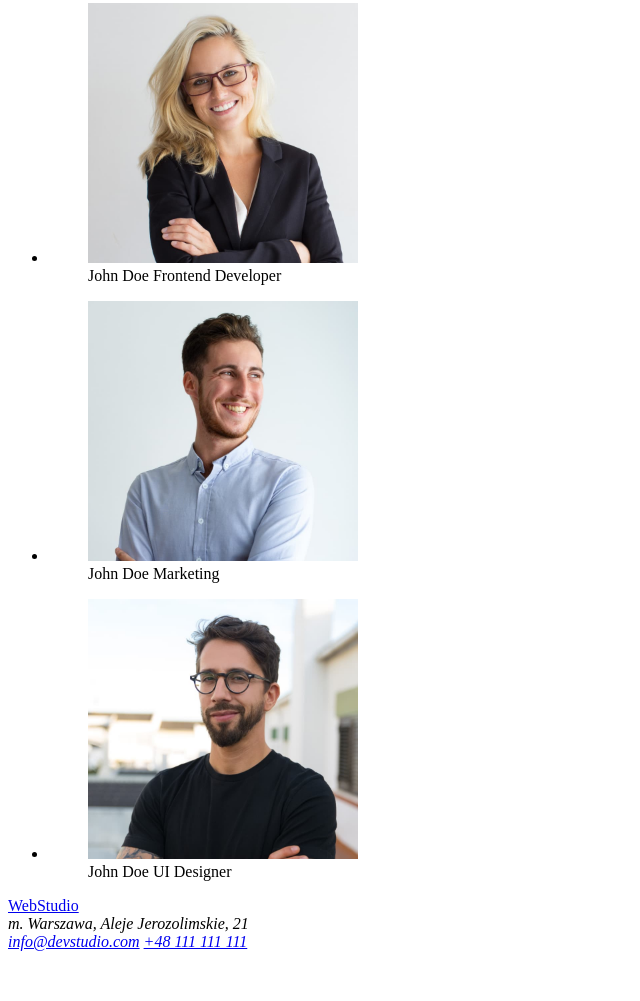
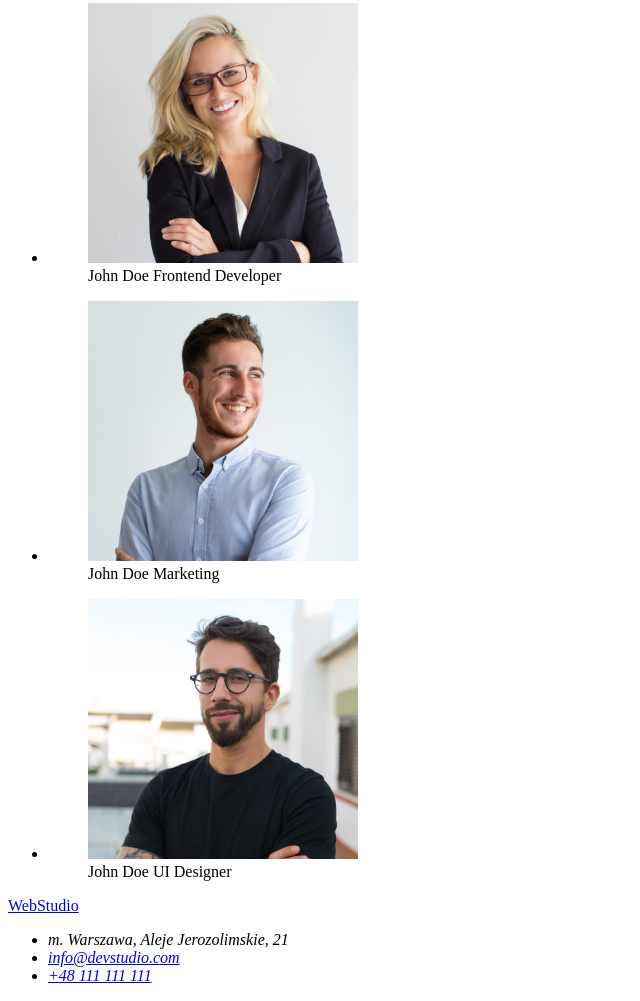
Before and after one commit to KamilD90/goit-markup-hw-01, a plain HTML site: page index.html in a window 1280 px wide. Shown: the part 1850-2851 px from the top of the page, without its empty margins (0-640 px from the left). Before the commit the page ends 2809 px from the top, so only its background shows below. Drawn offline with Linux system fonts and the light colour scheme.

Commit message:
change 1

```diff
--- a/index.html
+++ b/index.html
@@ -138,12 +138,19 @@
     </main>
     <footer>
         <a href="index.html"><span>Web</span><span>Studio</span></a>
-        <address><span>m. Warszawa, Aleje Jerozolimskie, 21</span></address>
-        <address>
-            <a href="mailto:info@devstudio.com">info@devstudio.com</a>
-            <a href="tel:+48111111111">+48 111 111 111</a>
-        </address>
-
+        <ul>
+            <li>
+                <address><span>m. Warszawa, Aleje Jerozolimskie, 21</span></address>
+            </li>
+            <li>
+                <address>
+                    <a href="mailto:info@devstudio.com">info@devstudio.com</a>
+                </address>
+            </li>
+            <li>
+                <address> <a href="tel:+48111111111">+48 111 111 111</a></address>
+            </li>
+        </ul>
     </footer>
 </body>
 
```
